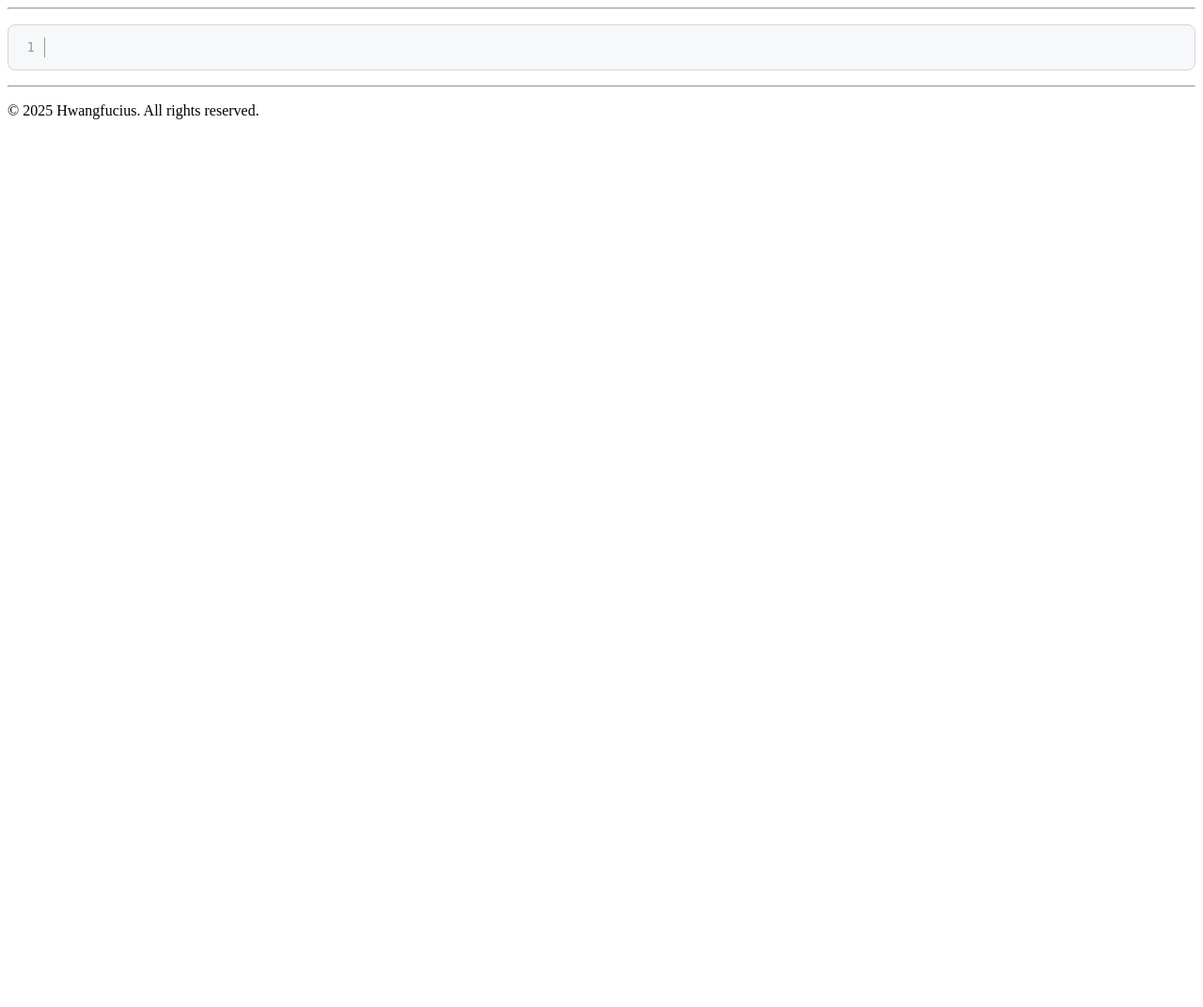
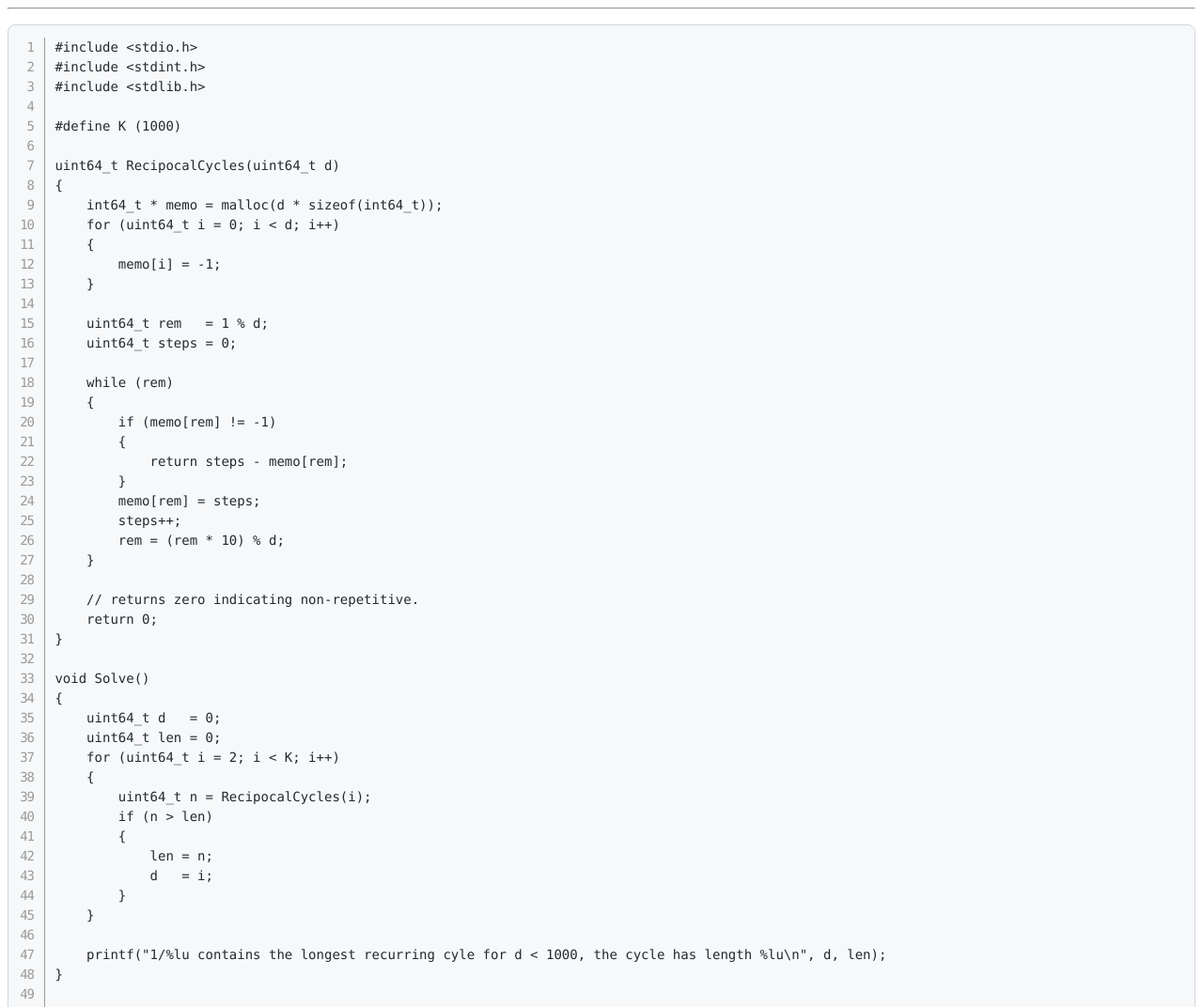
Before and after one commit to hwang-fu/project-euler, a website: page docs/26.html in a window 1280 px wide. Shown: the top 1072 px of the page at 94% size. Before the commit the page ends 800 px from the top, so only its background shows below. Drawn offline with nearby package versions, Linux system fonts and the light colour scheme.

Commit message:
docs(26): c

```diff
--- a/docs/26.html
+++ b/docs/26.html
@@ -121,7 +121,60 @@
 
 
 <!-- * * * * * * * * * * * * * * -->
-<pre><code class="language-c line-numbers">
+<pre><code class="language-c line-numbers">#include &lt;stdio.h&gt;
+#include &lt;stdint.h&gt;
+#include &lt;stdlib.h&gt;
+
+#define K (1000)
+
+uint64_t RecipocalCycles(uint64_t d)
+{
+    int64_t * memo = malloc(d * sizeof(int64_t));
+    for (uint64_t i = 0; i &lt; d; i++)
+    {
+        memo[i] = -1;
+    }
+
+    uint64_t rem   = 1 % d;
+    uint64_t steps = 0;
+
+    while (rem)
+    {
+        if (memo[rem] != -1)
+        {
+            return steps - memo[rem];
+        }
+        memo[rem] = steps;
+        steps++;
+        rem = (rem * 10) % d;
+    }
+
+    // returns zero indicating non-repetitive.
+    return 0;
+}
+
+void Solve()
+{
+    uint64_t d   = 0;
+    uint64_t len = 0;
+    for (uint64_t i = 2; i &lt; K; i++)
+    {
+        uint64_t n = RecipocalCycles(i);
+        if (n &gt; len)
+        {
+            len = n;
+            d   = i;
+        }
+    }
+
+    printf("1/%lu contains the longest recurring cyle for d &lt; 1000, the cycle has length %lu\n", d, len);
+}
+
+int main()
+{
+    Solve();
+    return 0;
+}
 </code></pre>
 <!-- * * * * * * * * * * * * * * -->
 
```
